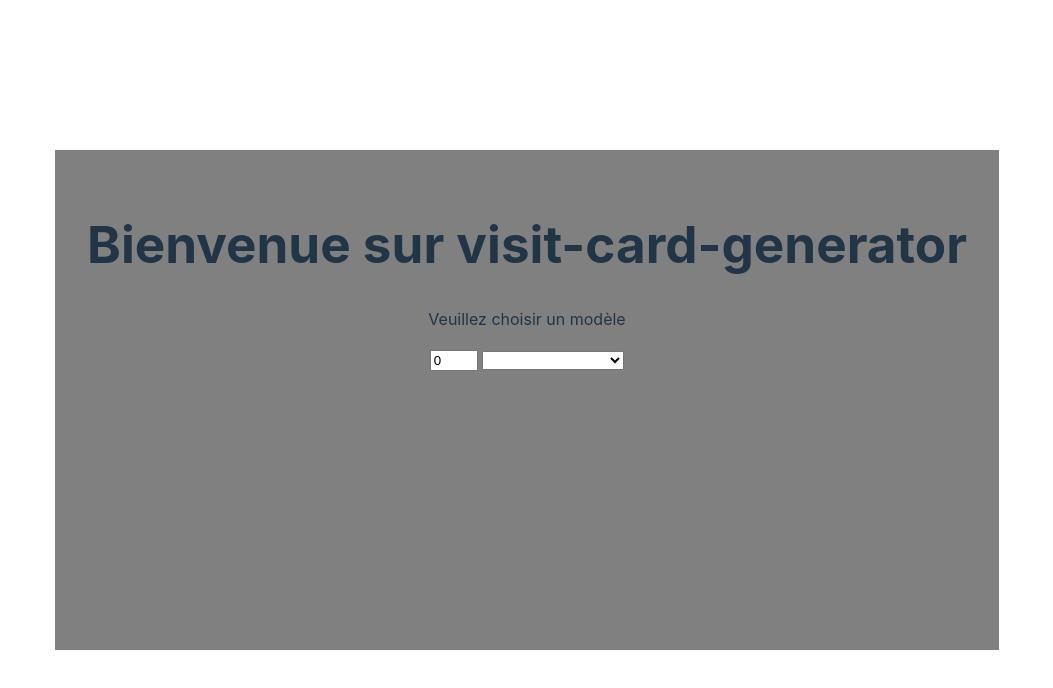
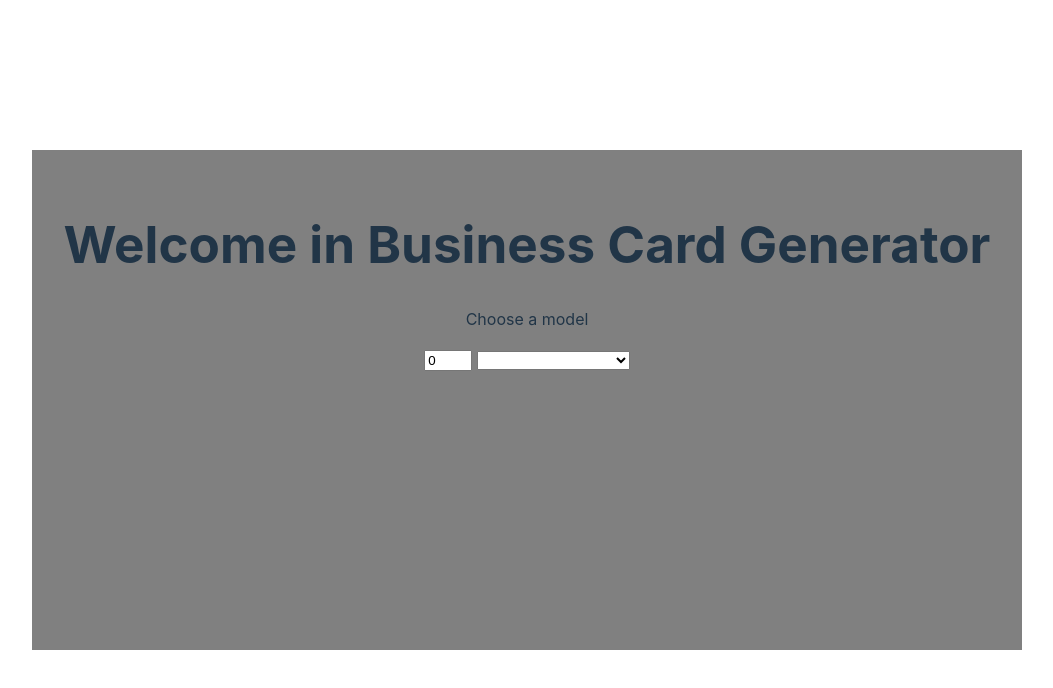
Before and after one commit to iassadki/business-card-generator, a Svelte app: page / in a window 1280 px wide. Shown: the top 688 px of the page, without its empty margins (113-1166 px from the left). Built offline with nearby package versions, Linux system fonts and the light colour scheme.

Commit message:
Update home.svelte

```diff
--- a/src/components/home.svelte
+++ b/src/components/home.svelte
@@ -8,23 +8,23 @@
 </script>
 
 <div class="card">
-    <h1>Bienvenue sur visit-card-generator</h1>
+    <h1>Welcome in Business Card Generator</h1>
 
-    <p>Veuillez choisir un modèle</p>
+    <p>Choose a model</p>
 
     <input
         type="number"
         bind:value={choix}
-        placeholder="Choisissez un modèle"
+        placeholder="Choose a model"
         min="1"
         max="4"
     />
 
     <select bind:value={choix}>
-        <option value={1}>BusinessCardDark1</option>
-        <option value={2}>BusinessCardDark2</option>
-        <option value={3}>BusinessCardLight1</option>
-        <option value={4}>BusinessCardLight2</option>
+        <option value={1}>Business Card Dark 1</option>
+        <option value={2}>Business Card Dark 2</option>
+        <option value={3}>Business Card Light 1</option>
+        <option value={4}>Business Card Light 2</option>
     </select>
 
     {#if choix === 1}
```
